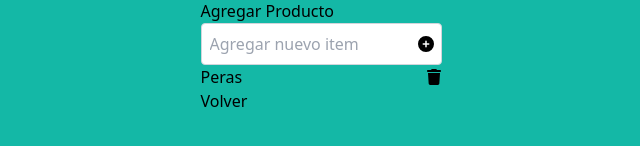
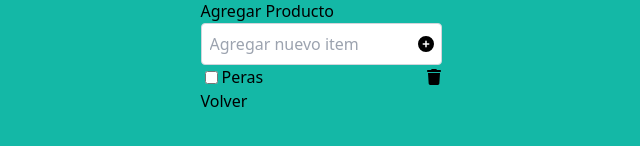
Before and after one commit to mauro25987/hackacademy-u3-ej3v2, a React (Vite) app: page /rubro/0 in a window 1280 px wide. Shown: the part 402-548 px from the top of the page, without its empty margins (319-959 px from the left). Built offline with nearby package versions, Linux system fonts and the light colour scheme.

Commit message:
add checkProduct

```diff
--- a/src/components/Layout.jsx
+++ b/src/components/Layout.jsx
@@ -1,9 +1,11 @@
-import { Outlet } from "react-router-dom";
+import { Link, Outlet } from "react-router-dom";
 
 function Layout() {
   return (
     <div className="flex h-screen flex-col items-center justify-center bg-teal-500">
-      <div className="text-4xl font-bold text-gray-700">HackList</div>
+      <div className="text-4xl font-bold text-gray-700">
+        <Link to="/">HackList</Link>
+      </div>
       <Outlet />
     </div>
   );
--- a/src/pages/Ruber.jsx
+++ b/src/pages/Ruber.jsx
@@ -1,7 +1,12 @@
 import { useEffect, useState } from "react";
 import { useDispatch, useSelector } from "react-redux";
 import { Link, useNavigate, useParams } from "react-router-dom";
-import { delRuber, addProduct, delProduct } from "../reducer/rubersSlice";
+import {
+  delRuber,
+  addProduct,
+  delProduct,
+  checkProduct,
+} from "../reducer/rubersSlice";
 import { FaCirclePlus, FaTrash } from "react-icons/fa6";
 import { nanoid } from "@reduxjs/toolkit";
 
@@ -13,9 +18,17 @@ function Ruber() {
     state.rubers.find((ruber) => ruber.id === params.id),
   );
   const [product, setProduct] = useState("");
+
   const handleSubmit = (e) => {
     e.preventDefault();
-    dispatch(addProduct({ idRuber: params.id, id: nanoid(), product }));
+    dispatch(
+      addProduct({
+        idRuber: params.id,
+        id: nanoid(),
+        product,
+        check: false,
+      }),
+    );
     setProduct("");
   };
 
@@ -64,12 +77,28 @@ function Ruber() {
           <ul>
             {ruber.products.length > 0 ? (
               ruber.products.map((product) => (
-                <div
+                <li
                   key={product.id}
                   className="flex items-center justify-between"
                 >
-                  <li>{product.name}</li>
+                  <input
+                    type="checkbox"
+                    className="mx-1"
+                    checked={product.check}
+                    onChange={(e) => {
+                      dispatch(
+                        checkProduct({
+                          check: e.target.checked,
+                          id: product.id,
+                          idRuber: params.id,
+                        }),
+                      );
+                    }}
+                  />
+
+                  <span>{product.name}</span>
                   <FaTrash
+                    className="ms-auto"
                     onClick={() => {
                       dispatch(
                         delProduct({
@@ -79,7 +108,7 @@ function Ruber() {
                       );
                     }}
                   />
-                </div>
+                </li>
               ))
             ) : (
               <li>No hay productos</li>
@@ -95,11 +124,3 @@ function Ruber() {
 }
 
 export default Ruber;
-
-// {
-// id: "1",
-// name: "Macro",
-// description: "Super Mayorista",
-// date: "2024-09-20",
-// products: [{ id: "0", name: "Tomate", check: "false" ,
-// }
--- a/src/pages/RuberList.jsx
+++ b/src/pages/RuberList.jsx
@@ -27,13 +27,10 @@ function RuberList() {
     document.title = "HackList";
   }, []);
 
-  if (rubers.length === 0) {
-    return <div>No hay productos</div>;
-  }
-
   return (
     <>
-      {rubers.map((ruber) => (
+      {rubers.length > 0
+        ? rubers.map((ruber) => (
             <Link to={`rubro/${ruber.id}`} key={ruber.id}>
               <div className="flex items-center justify-between">
                 <div className="mr-8 flex items-center">
@@ -42,10 +39,13 @@ function RuberList() {
                     ({ruber.products.length}/{ruber.products.length})
                   </div>
                 </div>
-            <div className="text-sm italic text-white">{ruber.description}</div>
+                <div className="text-sm italic text-white">
+                  {ruber.description}
+                </div>
               </div>
             </Link>
-      ))}
+          ))
+        : "No hay Rubros, ingrese uno"}
 
       <div className="mx-auto mb-4 max-w-md rounded bg-white px-8 pb-8 pt-6 shadow-md">
         <form onSubmit={handleSubmit}>
--- a/src/reducer/rubersSlice.js
+++ b/src/reducer/rubersSlice.js
@@ -6,14 +6,14 @@ const initialState = [
     name: "Geant",
     description: "Super Mayorista",
     date: "2024-09-11",
-    products: [{ id: "0", name: "Peras", check: "false" }],
+    products: [{ id: "0", name: "Peras", check: false }],
   },
   {
     id: "1",
     name: "Macro",
     description: "Super Mayorista",
     date: "2024-09-20",
-    products: [{ id: "0", name: "Tomate", check: "false" }],
+    products: [{ id: "0", name: "Tomate", check: true }],
   },
 ];
 
@@ -30,9 +30,9 @@ export const rubersSlice = createSlice({
       return state.filter((ruber) => ruber.id !== id);
     },
     addProduct: (state, action) => {
-      const { idRuber, id, product } = action.payload;
+      const { idRuber, id, product, check } = action.payload;
       const ruber = state.find((ruber) => ruber.id === idRuber);
-      ruber.products.push({ id, name: product, check: "false" });
+      ruber.products.push({ id, name: product, check });
     },
     delProduct: (state, action) => {
       const { idRuber, id } = action.payload;
@@ -40,9 +40,15 @@ export const rubersSlice = createSlice({
       const product = ruber.products.filter((product) => product.id !== id);
       ruber.products = product;
     },
+    checkProduct(state, action) {
+      const { check, id, idRuber } = action.payload;
+      const ruber = state.find((ruber) => ruber.id === idRuber);
+      const product = ruber.products.find((product) => product.id === id);
+      product.check = check;
+    },
   },
 });
 
-export const { addRuber, delRuber, addProduct, delProduct } =
+export const { addRuber, delRuber, addProduct, delProduct, checkProduct } =
   rubersSlice.actions;
 export default rubersSlice.reducer;
```
Lines whose indentation alone changed are shown as unchanged.
